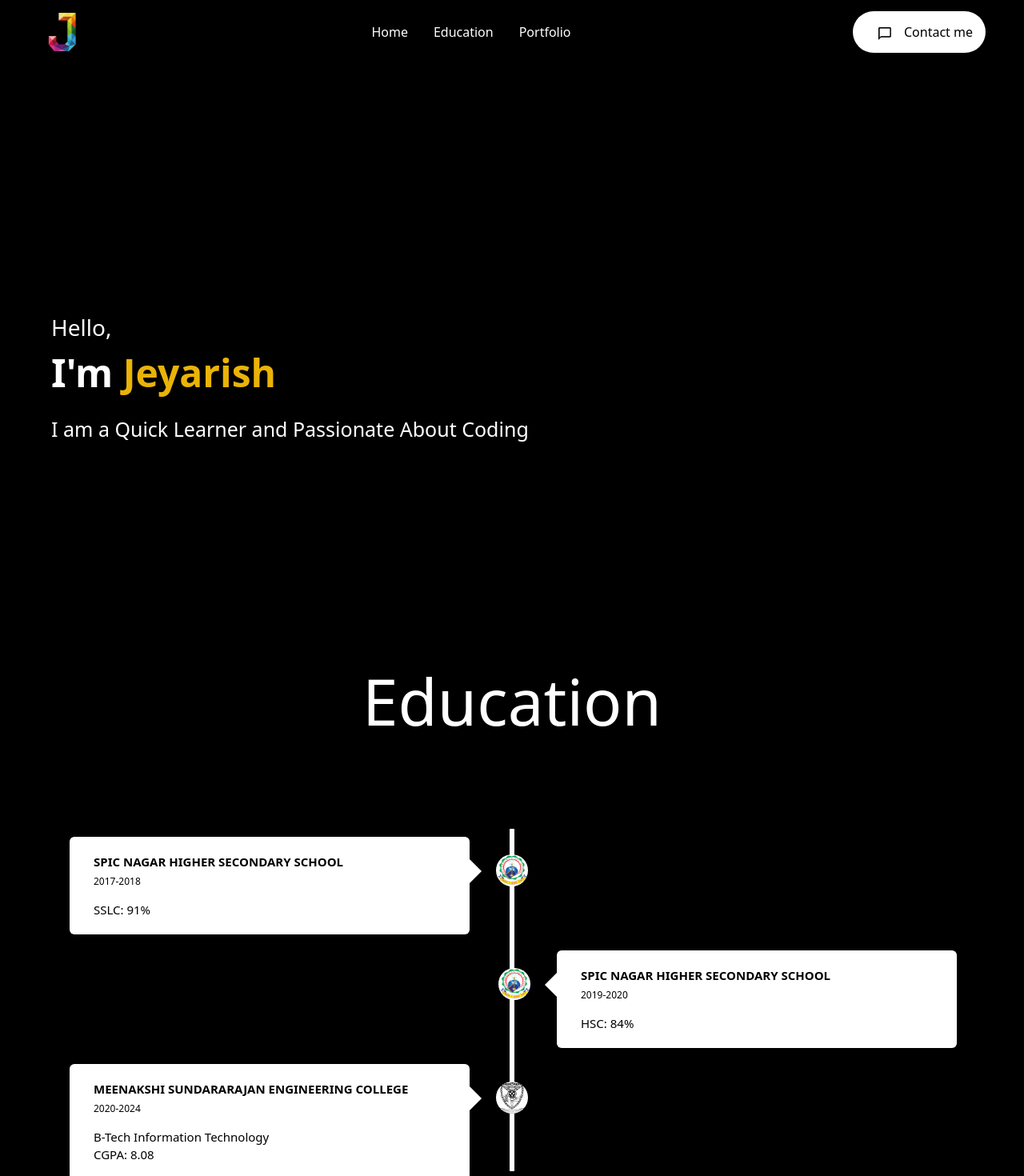
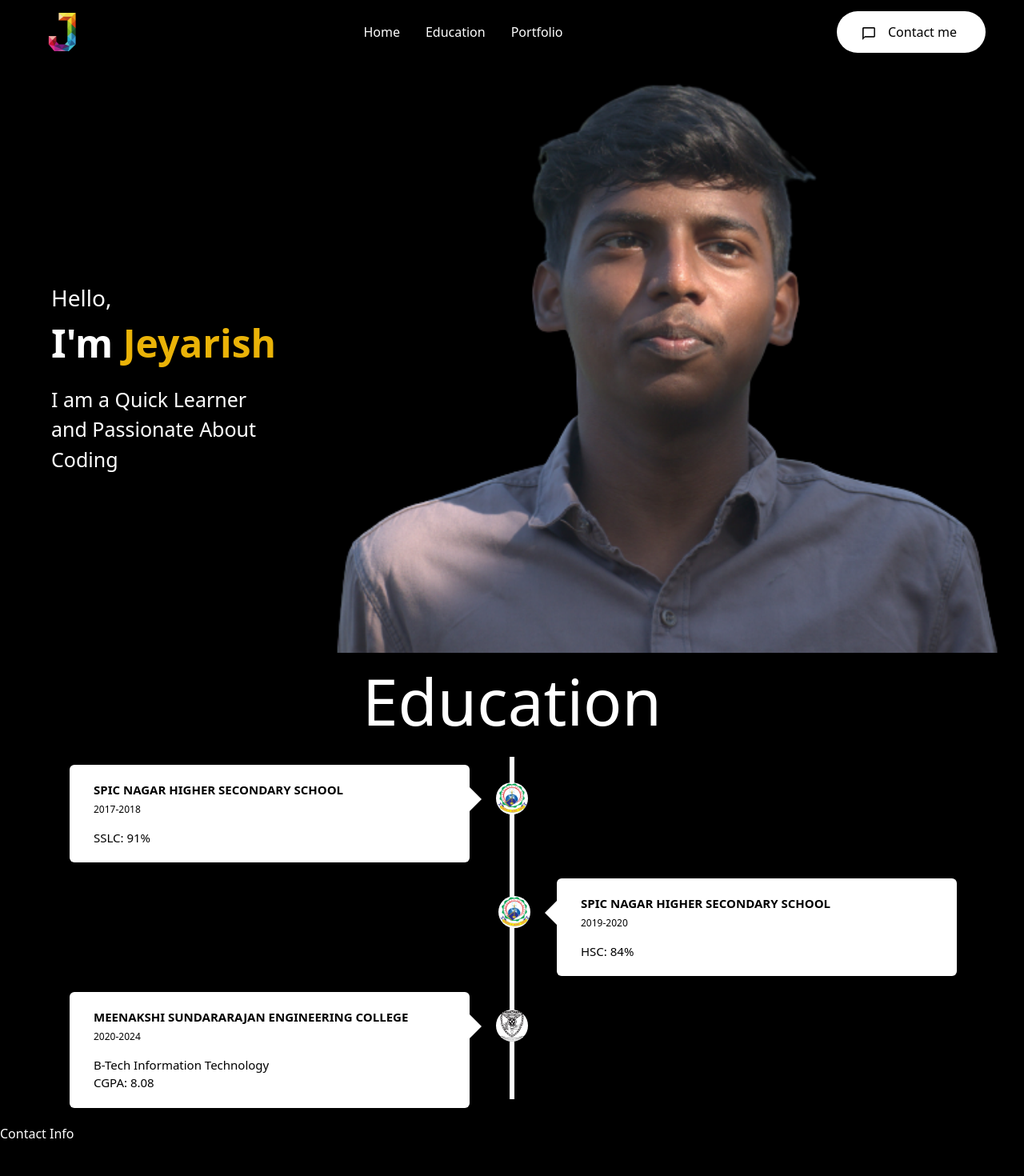
Before and after one commit to jeyarish2003/Jeyarish-Portfolio, a React (Create React App) app: page / in a window 1280 px wide. Shown: the top 1470 px of the page at 80% size. Built offline with nearby package versions, Linux system fonts and the light colour scheme.

Commit message:
jeyarish

```diff
--- a/src/App.jsx
+++ b/src/App.jsx
@@ -1,12 +1,25 @@
 import Nav from "./Components/Nav";
 import Home from "./Components/Home";
 import Education from "./Components/Education/Education";
+import Contact from "./Components/Contact";
+import { Link } from "react-scroll";
+import pic from ".//Asset//scroll-up.jpeg";
 function App() {
   return (
     <div>
       <Nav />
       <Home />
       <Education />
+      <Contact />
+      <Link to="home" offset={-100} smooth={true} duration={500}>
+        <img
+          className=" relative -left-full bottom-3"
+          src={pic}
+          width="50"
+          height="50"
+          alt=""
+        />
+      </Link>
     </div>
   );
 }
--- /dev/null
+++ b/src/Components/Contact.jsx
@@ -0,0 +1,42 @@
+import React from "react";
+
+const Contact = () => {
+  return (
+    <div class="row">
+      <div class="content">
+        <h3 class="title">Contact Info</h3>
+        <div class="info">
+          <div class="icon">
+            <h3>
+              <a href="mailto:krishnaakv47@gmail.com">
+                <i class="fas fa-envelope"></i>
+              </a>
+            </h3>
+            <h3>
+              <a href="https://api.whatsapp.com/send?phone=7338820107">
+                <i class="fab fa-whatsapp"></i>
+              </a>
+            </h3>
+            <h3>
+              <a href="https://www.instagram.com/uthalakadi.undikol/">
+                <i class="fab fa-instagram"></i>
+              </a>
+            </h3>
+            <h3>
+              <a href="https://www.linkedin.com/in/aswin-krishna-v-5a50a221b/">
+                <i class="fab fa-linkedin"></i>
+              </a>
+            </h3>
+            <h3>
+              <a href="https://github.com/Aswin-Krishna">
+                <i class="fab fa-github"></i>
+              </a>
+            </h3>
+          </div>
+        </div>
+      </div>
+    </div>
+  );
+};
+
+export default Contact;
--- a/src/Components/Education/Education.css
+++ b/src/Components/Education/Education.css
@@ -1,7 +1,7 @@
 .timeline {
   position: relative;
   max-width: 1200px;
-  margin: 100px auto;
+  margin: 10px auto;
 }
 .container {
   padding: 10px 50px;
--- a/src/Components/Home.jsx
+++ b/src/Components/Home.jsx
@@ -1,11 +1,11 @@
 import React from "react";
-import pic from "../../src/Asset/pic.png";
+import pic from "..//Asset//jeya.png";
 
 function Home() {
   return (
     <section
       id="home"
-      className="w-screen h-[calc(100vh-4rem)] max-w-[90rem] mx-auto my-0 overflow-hidden relative"
+      className="w-screen h-[calc(100vh-4rem)] max-w-[90rem] mx-auto my-0 overflow-hidden flex "
     >
       <div className="h-screen w-screen p-[4rem] text-[3rem] font-bold flex flex-col justify-center">
         <span className="text-[1.75rem] font-thin ">Hello,</span>
@@ -16,7 +16,7 @@ function Home() {
           I am a Quick Learner and Passionate About Coding
         </p>
       </div>
-      <img className="" src={pic} alt="" />
+      <img className="h-screen w-100" src={pic} alt="" />
     </section>
   );
 }
--- a/src/Components/Nav.jsx
+++ b/src/Components/Nav.jsx
@@ -11,6 +11,10 @@ const Nav = () => {
         <Link
           to="home"
           activeClass="active"
+          spy={true}
+          offset={-100}
+          smooth={true}
+          duration={500}
           className="m-[1rem] cursor-pointer hover:text-yellow-500 hover:border-b-[3px] hover:border-yellow-500 hover:pb-[0.5rem]"
         >
           Home
@@ -19,11 +23,22 @@ const Nav = () => {
           to="education"
           activeClass="active"
           spy={true}
+          offset={-80}
+          smooth={true}
+          duration={500}
           className="m-[1rem] cursor-pointer  hover:text-yellow-500 hover:border-b-[3px] hover:border-yellow-500 hover:pb-[0.5rem]"
         >
           Education
         </Link>
-        <Link className="m-[1rem] cursor-pointer  hover:text-yellow-500 hover:border-b-[3px] hover:border-yellow-500 hover:pb-[0.5rem]">
+        <Link
+          to=""
+          activeClass="active"
+          spy={true}
+          offset={-100}
+          smooth={true}
+          duration={500}
+          className="m-[1rem] cursor-pointer  hover:text-yellow-500 hover:border-b-[3px] hover:border-yellow-500 hover:pb-[0.5rem]"
+        >
           Portfolio
         </Link>
       </div>
@@ -33,7 +48,7 @@ const Nav = () => {
           src={contact}
           alt=""
         />
-        Contact me
+        <span className="mr-5">Contact me</span>
       </button>
     </nav>
   );
```
Also changed, not shown: src/Asset/scroll-up.jpeg (added).
